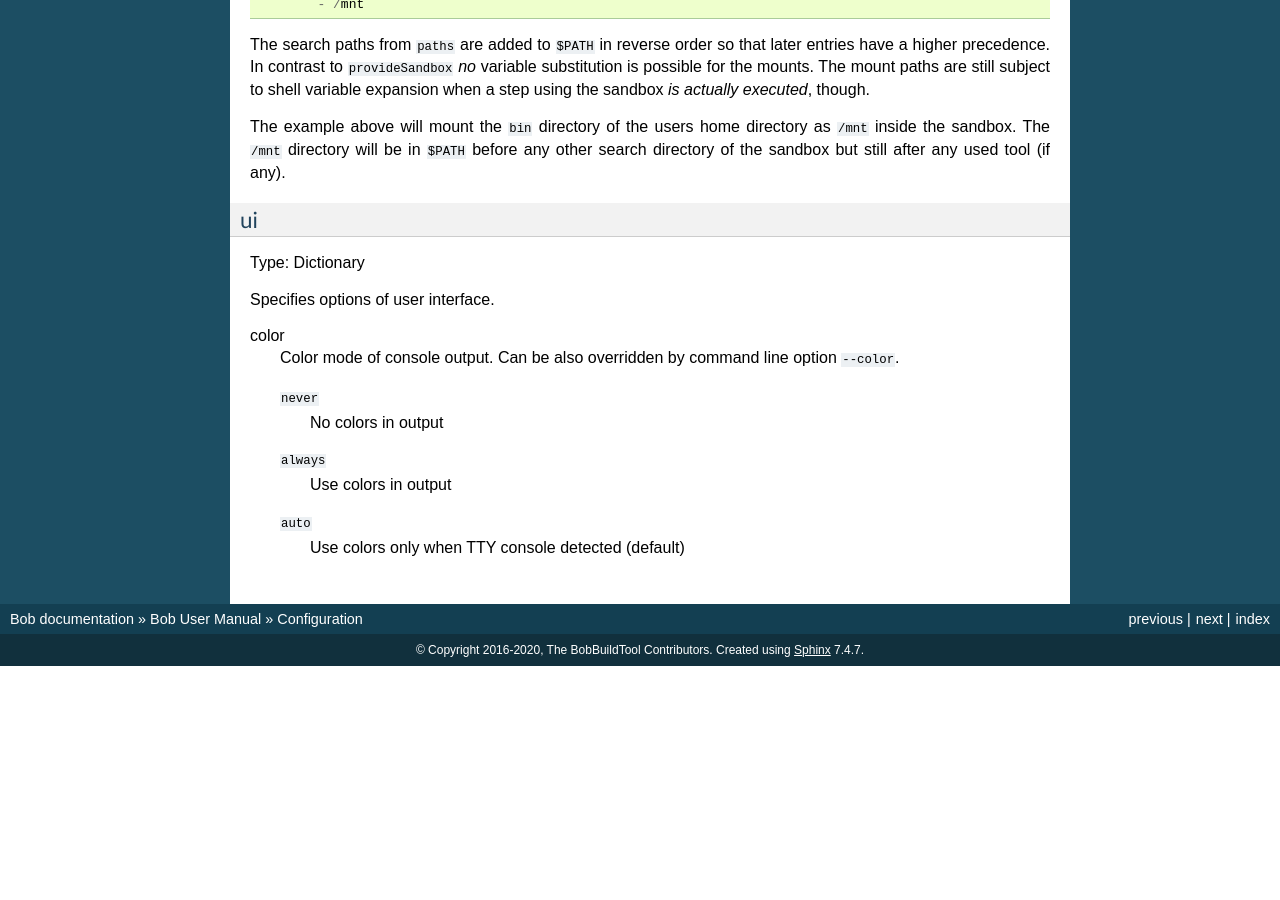
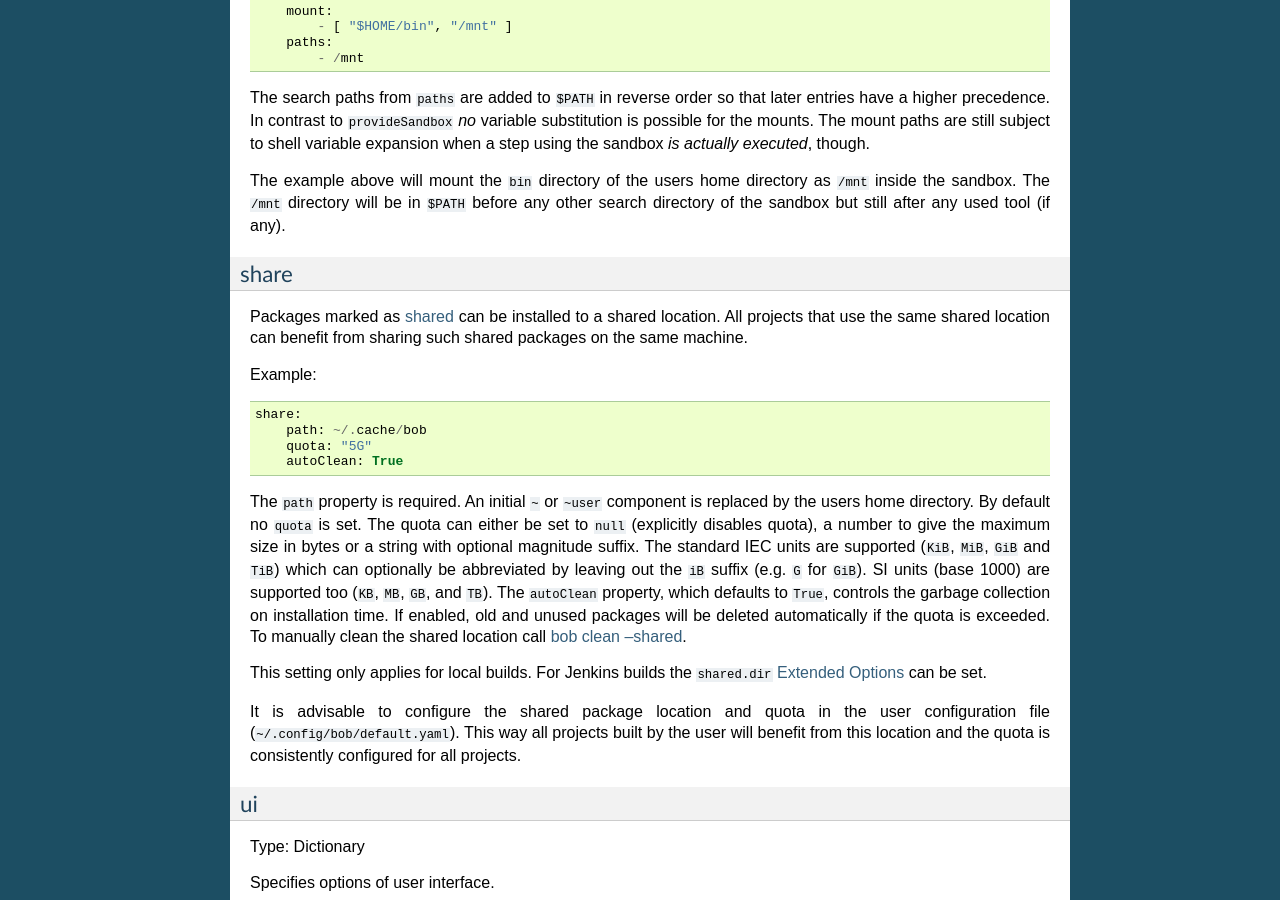
Before and after one commit to BobBuildTool/bob, a Sphinx documentation site: the page built from doc/manual/configuration.rst, in a window 1280 px wide and 900 px high, scrolled down 35161 px. Built offline with Sphinx 7.4.7, drawn with Linux system fonts in a browser that asks for light colours; formulas are drawn with MathJax 3; pages that are not in the unit, such as notebooks, are missing from menus; the version number could not be read and is left out; before the commit the page ends 35827 px from its top, so only the background shows below that; some of the changed text lies outside the part shown.

Commit message:
doc: add documentation about shared packages

````diff
--- a/doc/manpages/bob-build.rst
+++ b/doc/manpages/bob-build.rst
@@ -20,9 +20,11 @@ Synopsis
               [--clean | --incremental] [--always-checkout RE] [--resume]
               [-q] [-v] [--no-logfiles] [-D DEFINES] [-c CONFIGFILE]
               [-e NAME] [-E] [-M META] [--upload] [--link-deps]
-              [--no-link-deps] [--download MODE] [--download-layer MODE] [--sandbox | --no-sandbox]
-              [--clean-checkout]
+              [--no-link-deps] [--download MODE] [--download-layer MODE]
+              [--shared | --no-shared] [--install | --no-install]
+              [--sandbox | --no-sandbox] [--clean-checkout]
               PACKAGE [PACKAGE ...]
+
 
 Description
 -----------
--- a/doc/manpages/bob-dev.rst
+++ b/doc/manpages/bob-dev.rst
@@ -21,8 +21,10 @@ Synopsis
             [-q] [-v] [--no-logfiles] [-D DEFINES] [-c CONFIGFILE]
             [-e NAME] [-E] [-M META] [--upload] [--link-deps]
             [--no-link-deps] [--download MODE] [--download-layer MODE]
+            [--shared | --no-shared] [--install | --no-install]
             [--sandbox | --no-sandbox] [--clean-checkout]
             PACKAGE [PACKAGE ...]
+
 
 Description
 -----------
--- a/doc/manual/configuration.rst
+++ b/doc/manual/configuration.rst
@@ -1724,11 +1724,12 @@ marked as such. Typically large static packages (such as toolchains) are
 enabled as shared packages. By reusing the result the hard disk usage can be
 sometimes reduced drastically.
 
-The exact behaviour depends on the build backend. Currently the setting has no
-influence on local builds. On Jenkins the result will be copied to a separate
-directory in the Jenkins installation and will be used from there. This reduces
-the job workspace size considerably at the expense of having artifacts outside
-of Jenkins's regular control.
+The exact behaviour depends on the build backend. For local builds the location
+is configured by :ref:`configuration-config-share` in ``default.yaml``. On
+Jenkins the result will be copied to a separate directory in the Jenkins
+installation and will be used from there. This reduces the job workspace size
+considerably at the expense of having artifacts outside of Jenkins's regular
+control.
 
 .. _configuration-config:
 
@@ -2178,11 +2179,13 @@ download        ``--download``         String (``yes``, ``no``, ``deps``, ``forc
 download_layer  ``--download-layer``   List of strings (``yes=<layer>``,
                                        ``no=<layer>``, ``forced=<layer>```)
 force           ``-f``                 Boolean
+install         ``--[no-]install``     Boolean
 jobs            ``-j``                 Integer
 link_deps       ``--[no-]link-deps``   Boolean
 no_deps         ``-n``                 Boolean
 no_logfiles     ``--no-logfiles``      Boolean
 sandbox         ``--[no-]sandbox``     Boolean
+shared          ``--[no-]shared``      Boolean
 upload          ``--upload``           Boolean
 verbosity       ``-q | -v``            Integer (-2[quiet] .. 3[verbose], default 0)
 =============== ====================== ===============================================
@@ -2292,6 +2295,41 @@ as ``/mnt`` inside the sandbox. The ``/mnt`` directory will be in ``$PATH``
 before any other search directory of the sandbox but still after any used tool
 (if any).
 
+.. _configuration-config-share:
+
+share
+~~~~~
+
+Packages marked as :ref:`configuration-recipes-shared` can be installed to a
+shared location. All projects that use the same shared location can benefit
+from sharing such shared packages on the same machine.
+
+Example::
+
+    share:
+        path: ~/.cache/bob
+        quota: "5G"
+        autoClean: True
+
+The ``path`` property is required. An initial ``~`` or ``~user`` component is replaced
+by the users home directory. By default no ``quota`` is set. The quota can either
+be set to ``null`` (explicitly disables quota), a number to give the maximum size
+in bytes or a string with optional magnitude suffix. The standard IEC units are
+supported (``KiB``, ``MiB``, ``GiB`` and ``TiB``) which can optionally be abbreviated
+by leaving out the ``iB`` suffix (e.g. ``G`` for ``GiB``). SI units (base 1000) are
+supported too (``KB``,  ``MB``, ``GB``, and ``TB``). The ``autoClean`` property,
+which defaults to ``True``, controls the garbage collection on installation time.
+If enabled, old and unused packages will be deleted automatically if the quota is
+exceeded. To manually clean the shared location call :ref:`bob clean --shared <manpage-clean>`.
+
+This setting only applies for local builds. For Jenkins builds the
+``shared.dir`` :ref:`bob-jenkins-extended-options` can be set.
+
+It is advisable to configure the shared package location and quota in the user
+configuration file (``~/.config/bob/default.yaml``). This way all projects
+built by the user will benefit from this location and the quota is consistently
+configured for all projects.
+
 ui
 ~~
 
````
Also changed, not shown: doc/manpages/bob-build-dev.rst (+16 -1 lines), doc/manpages/bob-clean.rst (+35 -7 lines).
